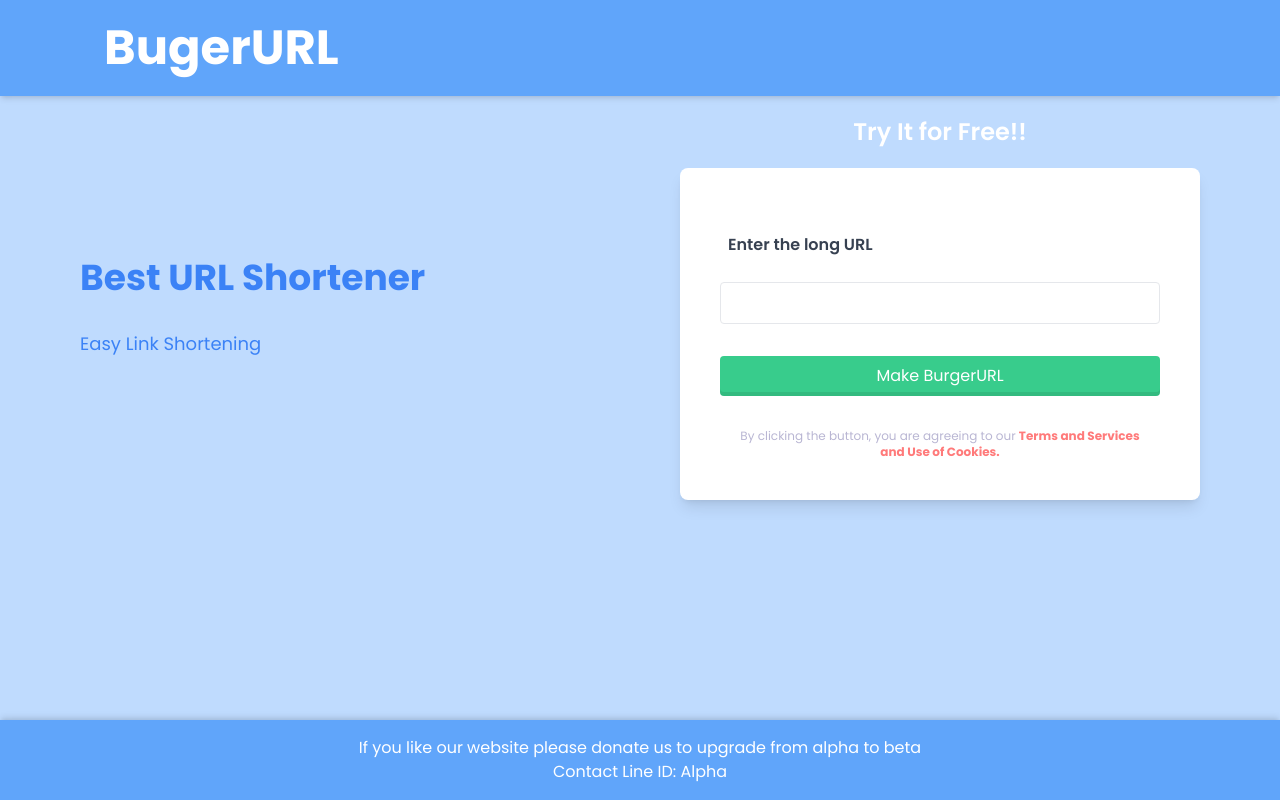
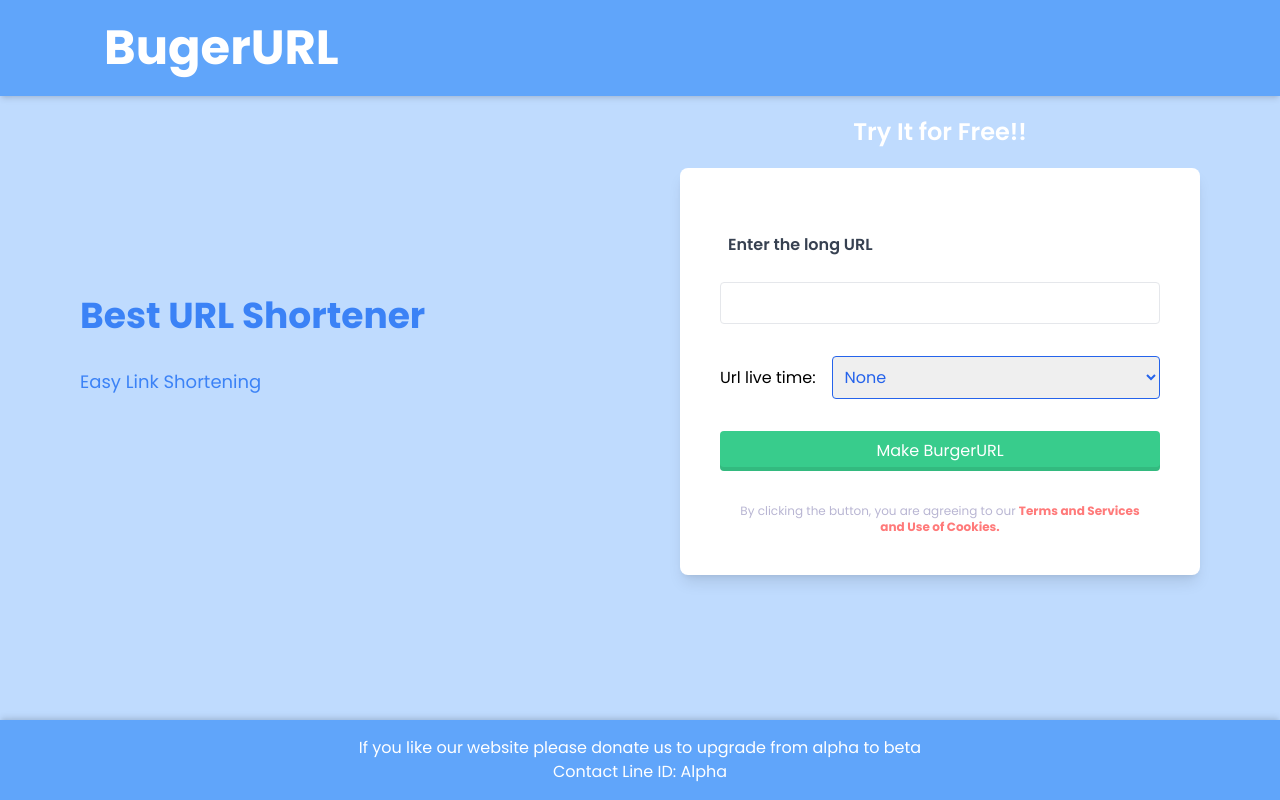
Before and after one commit to septRabbit/url-shortener, a React (Vite) app: page / in a window 1280 px wide. Built offline with nearby package versions, Linux system fonts and the light colour scheme.

Commit message:
add expireAt

```diff
--- a/src/App.jsx
+++ b/src/App.jsx
@@ -3,6 +3,7 @@ import { Route, Switch } from 'react-router-dom';
 import Home from './Home';
 import Result from './Result';
 import Redirect from './Redirect';
+import Toast from './components/Toast'
 
 function App() {
   return (
@@ -12,6 +13,7 @@ function App() {
           <a href="/" >BugerURL</a>
         </h1>
       </header>
+
       <Switch>
         <Route path="/" exact>
           <Home />
--- a/src/Redirect.jsx
+++ b/src/Redirect.jsx
@@ -6,7 +6,7 @@ function Redirect() {
   let { hash } = useParams();
   useEffect(async () => {
     try {
-          const response = await axios(`http://20.89.157.220:5000/api/short/${hash}`, {
+        const response = await axios(`http://20.89.157.220:5000/api/short/${hash}`, {
         headers: { "content-type": "application/json" },
         method: "GET",
       });
--- a/src/Result.jsx
+++ b/src/Result.jsx
@@ -1,10 +1,11 @@
-import React, { useState } from "react";
-import { useLocation } from "react-router";
-import { useHistory } from "react-router-dom";
-import { QRCode } from "react-qr-svg";
+import React, { useState } from 'react';
+import { useLocation } from 'react-router';
+import { useHistory } from 'react-router-dom';
+import { QRCode } from 'react-qr-svg';
+import Toast from './components/Toast';
 
 function clsx(...className) {
-  return className.filter(Boolean).join(" ");
+  return className.filter(Boolean).join(' ');
 }
 
 function Result() {
@@ -15,11 +16,13 @@ function Result() {
   let myInput = null;
   const copyToClipboard = () => {
     myInput.select();
-    document.execCommand("copy");
-    alert("Copied BurgerURL : " + myInput.value);
+    document.execCommand('copy');
+    alert('Copied BurgerURL : ' + myInput.value);
   };
 
   return (
+    <div>
+      <Toast />
       <main className="px-6 md:px-20 grid lg:grid-cols-2 place-content-center gap-10 md:gap-20 max-w-screen-xl mx-auto">
         <section className="text-blue-500 my-auto text-center lg:text-left space-y-8 lg:space-y-8">
           <h1 className="text-2xl lg:text-4xl font-bold">
@@ -54,14 +57,14 @@ function Result() {
             value={shortURL}
           />
           <button
-            onClick={() => history.push("/")}
+            onClick={() => history.push('/')}
             className="border-2 border-blue-400 text-blue-400 p-2 rounded-xl"
           >
             Shorten a new URL
           </button>
         </section>
       </main>
-
+    </div>
   );
 }
 
--- a/src/components/Form.jsx
+++ b/src/components/Form.jsx
@@ -1,21 +1,26 @@
-import React, { useState } from "react";
-import { useHistory } from "react-router-dom";
-import axios from "axios";
+import React, { useState } from 'react';
+import { useHistory } from 'react-router-dom';
+import axios from 'axios';
 
 function clsx(...className) {
-  return className.filter(Boolean).join(" ");
+  return className.filter(Boolean).join(' ');
 }
 
 function Button({ children, className }) {
   return (
-    <button className={clsx("p-2 rounded shadow-solid w-full active:shadow-none active:bg-green-700 hover:bg-green-600 transform-colors duration-500", className)}>
+    <button
+      className={clsx(
+        ' rounded  w-full transform-colors duration-500',
+        className
+      )}
+    >
       {children}
     </button>
   );
 }
 
-function Input({ id, label, type = "text", error }) {
-  const [_value, setValue] = useState("");
+function Input({ id, label, type = 'text', error }) {
+  const [_value, setValue] = useState('');
 
   return (
     <div>
@@ -23,9 +28,9 @@ function Input({ id, label, type = "text", error }) {
         <label
           htmlFor={id}
           className={clsx(
-            "w-full p-2 my-4",
-            "flex items-center",
-            "text-base font-semibold text-gray-700"
+            'w-full p-2 my-4',
+            'flex items-center',
+            'text-base font-semibold text-gray-700'
           )}
         >
           {label}
@@ -35,8 +40,8 @@ function Input({ id, label, type = "text", error }) {
           id={id}
           name={id}
           className={clsx(
-            "w-full p-2 px-3 rounded peer",
-            !error ? "border" : "border-2 border-red"
+            'w-full p-2 px-3 rounded peer',
+            !error ? 'border' : 'border-2 border-red'
           )}
           value={_value}
           onChange={(e) => setValue(e.target.value)}
@@ -69,10 +74,10 @@ function Form() {
   const history = useHistory();
 
   const [field, setField] = useState({
-    id: "originalURL",
-    label: "Enter the long URL",
+    id: 'originalURL',
+    label: 'Enter the long URL',
     error: false,
-    errorMsg: "URL cannot be empty",
+    errorMsg: 'URL cannot be empty',
   });
 
   async function onSubmit(event) {
@@ -80,6 +85,21 @@ function Form() {
 
     const form = new FormData(event.target);
     const data = Object.fromEntries(form.entries());
+
+    let sendData = { url: data.originalURL }
+    //expirAt
+    const date = (new Date(+new Date() + 8 * 3600 * 1000)).getTime();
+
+
+    let calTime = 0
+    if(data.liveTime !== "none") {
+
+      calTime = date + (data.liveTime * 60 * 1000);
+      const totalDate = (new Date(calTime)).toISOString();
+      sendData.expireAt = totalDate;
+    }
+
+
 
     if (data.originalURL.length === 0) {
       setField((field) => ({
@@ -89,21 +109,21 @@ function Form() {
     } else {
       // Send Post request to backend
       try {
-        const response = await axios("http://20.89.157.220:5000/api/short", {
-          headers: { "content-type": "application/json" },
-          method: "POST",
-          data: { url: data.originalURL },
+        const response = await axios('http://20.89.157.220:5000/api/short', {
+          headers: { 'content-type': 'application/json' },
+          method: 'POST',
+          data: sendData,
         });
 
         if (response.status === 200) {
-          let short = response.data .shortUrl;
-          history.push("/result", { data: short });
+          let short = response.data.shortUrl;
+          history.push('/result', { data: short });
         }
       } catch (error) {
         if (error.response) {
           console.log(error.response.data);
         } else {
-          console.log("Error", error.message);
+          console.log('Error', error.message);
         }
         console.log(error);
       }
@@ -119,10 +139,30 @@ function Form() {
         error={field.error && field.errorMsg}
       />
 
-      <Button className="bg-green text-white">Make BurgerURL</Button>
+      <div className="flex justify-between items-center">
+        <label>Url live time:</label>
+
+        <select
+          className="flex-1 border border-blue-600 rounded ml-4 p-2 text-blue-600"
+          name="liveTime"
+          id="liveTime"
+        >
+          <option value="none">None</option>
+          <option value="30">30 min</option>
+          <option value="60">1 hr</option>
+          <option value="240">4 hr</option>
+          <option value="480">8 hr</option>
+          <option value="3600">1 day</option>
+          <option value="25200">7 days</option>
+        </select>
+      </div>
+
+      <Button className="p-2 bg-green shadow-solid text-white active:shadow-none active:bg-green-700 hover:bg-green-600">
+        Make BurgerURL
+      </Button>
 
       <p className="text-xs text-blue-grayish text-center px-4">
-        By clicking the button, you are agreeing to our{" "}
+        By clicking the button, you are agreeing to our{' '}
         <a href="#" className="text-red font-bold">
           Terms and Services and Use of Cookies.
         </a>
--- /dev/null
+++ b/src/components/Toast.jsx
@@ -0,0 +1,16 @@
+import React, { useState } from 'react';
+
+function Toast({value}) {
+  // const shortURL = `${window.location.origin}/${location.state.data}`;
+  return (
+    <div className="flex justify-center">
+      <div className="absolute top-2 px-6 py-4 bg-white shadow-md flex flex-col rounded text-gray-700 ">
+        <h4 className="mb-3 text-xl">Copied MuiUrl:</h4>
+        <p className="text-blue-500">{value}</p>
+      </div>
+    </div>
+  );
+}
+
+
+export default Toast;
```
